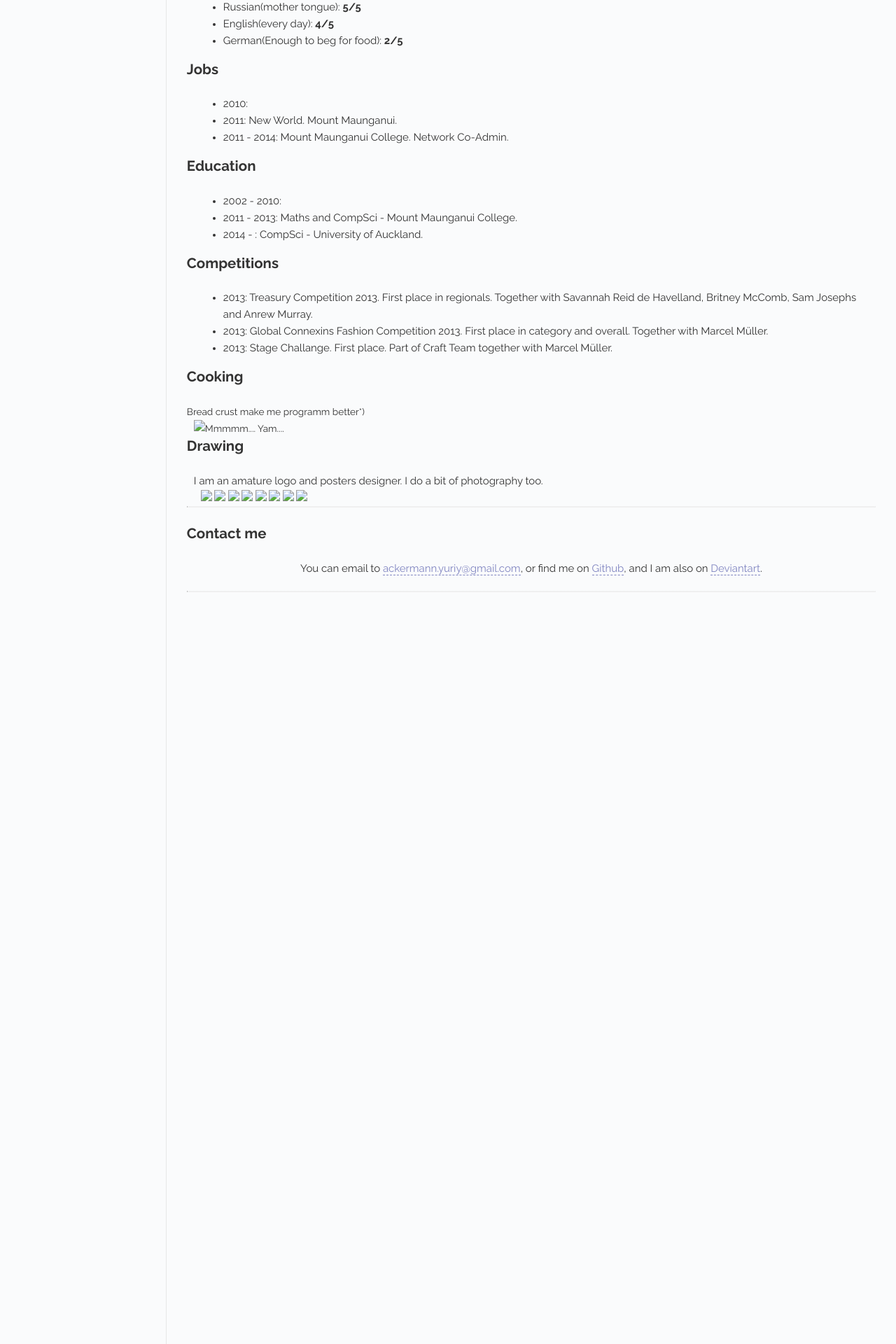
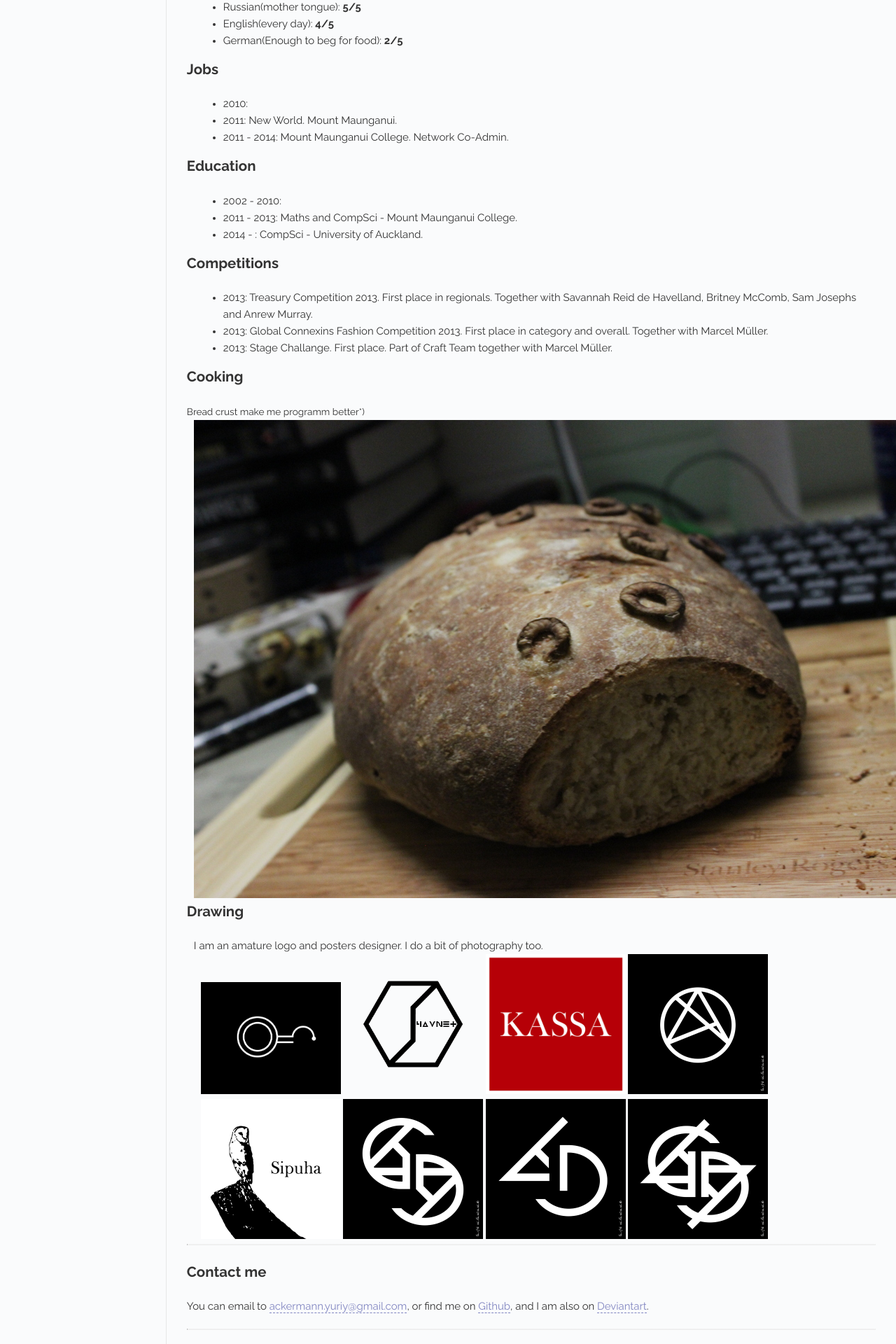
Before and after one commit to herrjemand/herrjemand.github.io, a Jekyll site: the page built from index.html, in a window 1280 px wide. Shown: the part 1374-3294 px from the top of the page at 70% size. Built offline with Jekyll 4.4.1, drawn with Linux system fonts in a browser that asks for light colours; Markdown is read by kramdown in place of the engine named in the settings.

Commit message:
Forgot to add pictures in commit. And minor fix #1.

```diff
--- a/index.html
+++ b/index.html
@@ -181,7 +181,7 @@ title: Home
 		<hr>
 		<div id="Contact">
 				<h2>Contact me</h2>
-				<p class="center">You can email to <a href="mailto:ackermann.yuriy@gmail.com">ackermann.yuriy@gmail.com</a>, or find me on <a href="https://github.com/herrniemand">Github</a>, and I am also on <a href="http://hrniemand.deviantart.com/">Deviantart</a>.</p>
+				<p>You can email to <a href="mailto:ackermann.yuriy@gmail.com">ackermann.yuriy@gmail.com</a>, or find me on <a href="https://github.com/herrniemand">Github</a>, and I am also on <a href="http://hrniemand.deviantart.com/">Deviantart</a>.</p>
 		</div>
 		<hr>
 	</div>
```
Also changed, not shown: images/bread.JPG (added), images/myworks/Des.Logo.png (added), images/myworks/jing.png (added), images/myworks/kassa.png (added), images/myworks/my_logo_v4-0.png (added), images/myworks/my_logo_v4-1.png (added), images/myworks/sipuhac.png (added), images/myworks/unnamed-logos-MB-0.png (added), images/myworks/unnamed-logos-MB-1.png (added), images/myworks/unnamed-logos-MB-2.png (added), images/myworks/unnamed-logos-MB-3.png (added).
